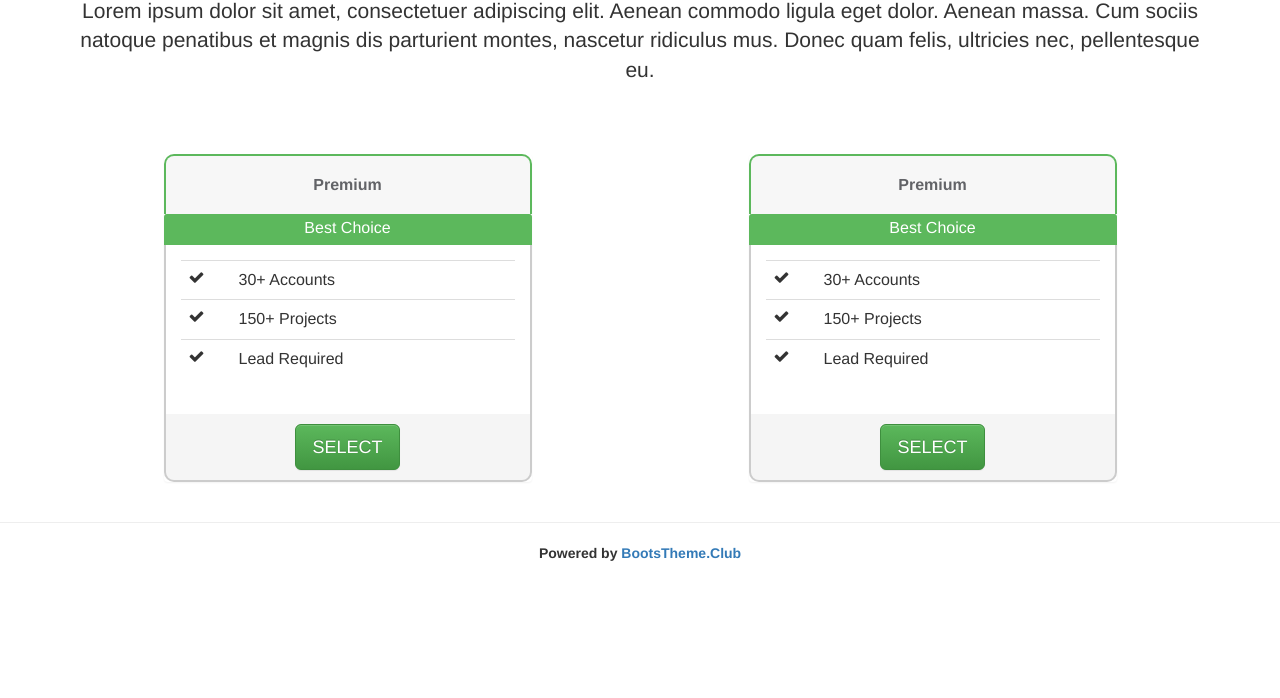
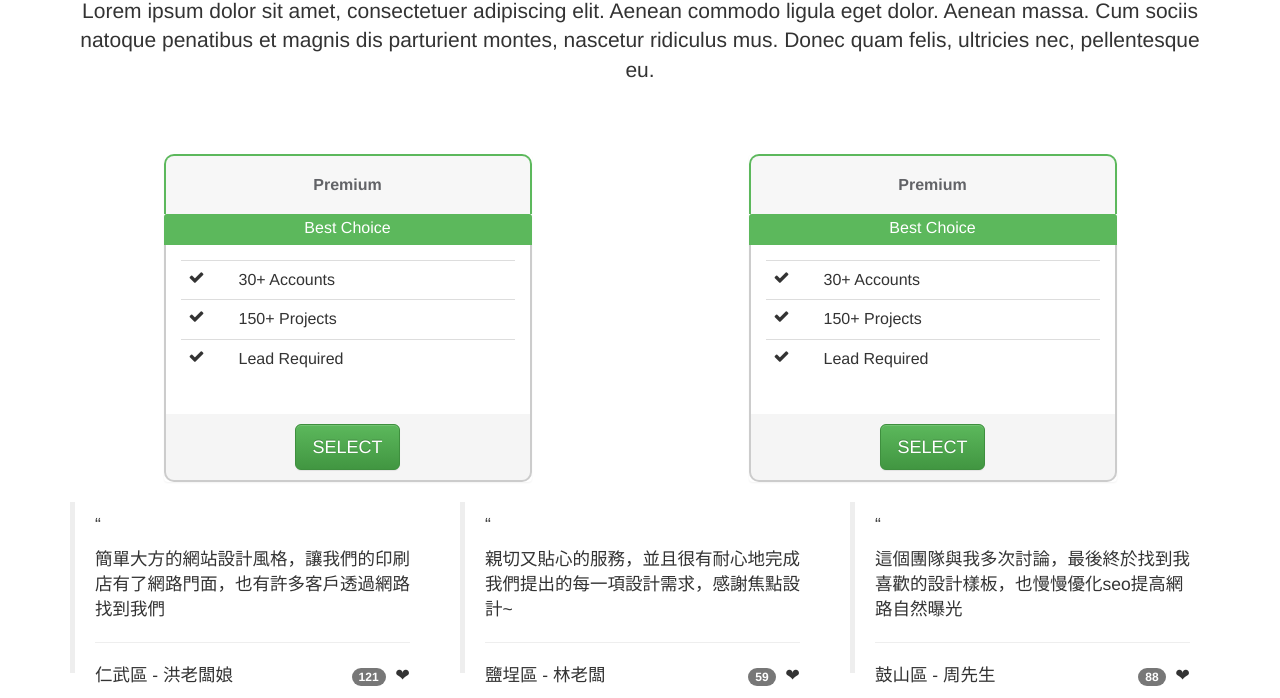
Before and after one commit to marshaung/homepage, a plain HTML site: page index.html in a window 1280 px wide. Shown: the part 291-989 px from the top of the page. Before the commit the page ends 854 px from the top, so only its background shows below. Drawn offline with nearby package versions, Linux system fonts and the light colour scheme; a script that the page names is missing.

Commit message:
Commit from Pingendo

```diff
--- a/index.html
+++ b/index.html
@@ -135,9 +135,44 @@
     </div>
   </div>
   <!-- How it Works section -->
+  <div class="container">
+    <div class="row">
+      <div class="col-md-4">
+        <blockquote class="quote-box">
+          <p class="quotation-mark"> “ </p>
+          <p class="quote-text">簡單大方的網站設計風格，讓我們的印刷店有了網路門面，也有許多客戶透過網路找到我們</p>
+          <hr>
+          <div class="blog-post-actions">
+            <p class="blog-post-bottom pull-left">仁武區 - 洪老闆娘</p>
+            <p class="blog-post-bottom pull-right" contenteditable="true"> <span class="badge quote-badge">121</span>&nbsp;&nbsp;❤ </p>
+          </div>
+        </blockquote>
+      </div>
+      <div class="col-md-4">
+        <blockquote class="quote-box">
+          <p class="quotation-mark"> “ </p>
+          <p class="quote-text"> 親切又貼心的服務，並且很有耐心地完成我們提出的每一項設計需求，感謝焦點設計~</p>
+          <hr>
+          <div class="blog-post-actions">
+            <p class="blog-post-bottom pull-left"> 鹽埕區 - 林老闆</p>
+            <p class="blog-post-bottom pull-right"> <span class="badge quote-badge">59</span>&nbsp;&nbsp;❤ </p>
+          </div>
+        </blockquote>
+      </div>
+      <div class="col-md-4">
+        <blockquote class="quote-box">
+          <p class="quotation-mark"> “ </p>
+          <p class="quote-text">這個團隊與我多次討論，最後終於找到我喜歡的設計樣板，也慢慢優化seo提高網路自然曝光</p>
+          <hr>
+          <div class="blog-post-actions">
+            <p class="blog-post-bottom pull-left"> 鼓山區 - 周先生</p>
+            <p class="blog-post-bottom pull-right"> <span class="badge quote-badge">88</span>&nbsp;&nbsp;❤ </p>
+          </div>
+        </blockquote>
+      </div>
+    </div>
+  </div>
   <!-- /How it work -->
-  <hr class="divider">
-  <center> <strong>Powered by <a href="http://bootstheme.club" target="_blank">BootsTheme.Club</a></strong> </center>
 </body>
 
 </html>
```
